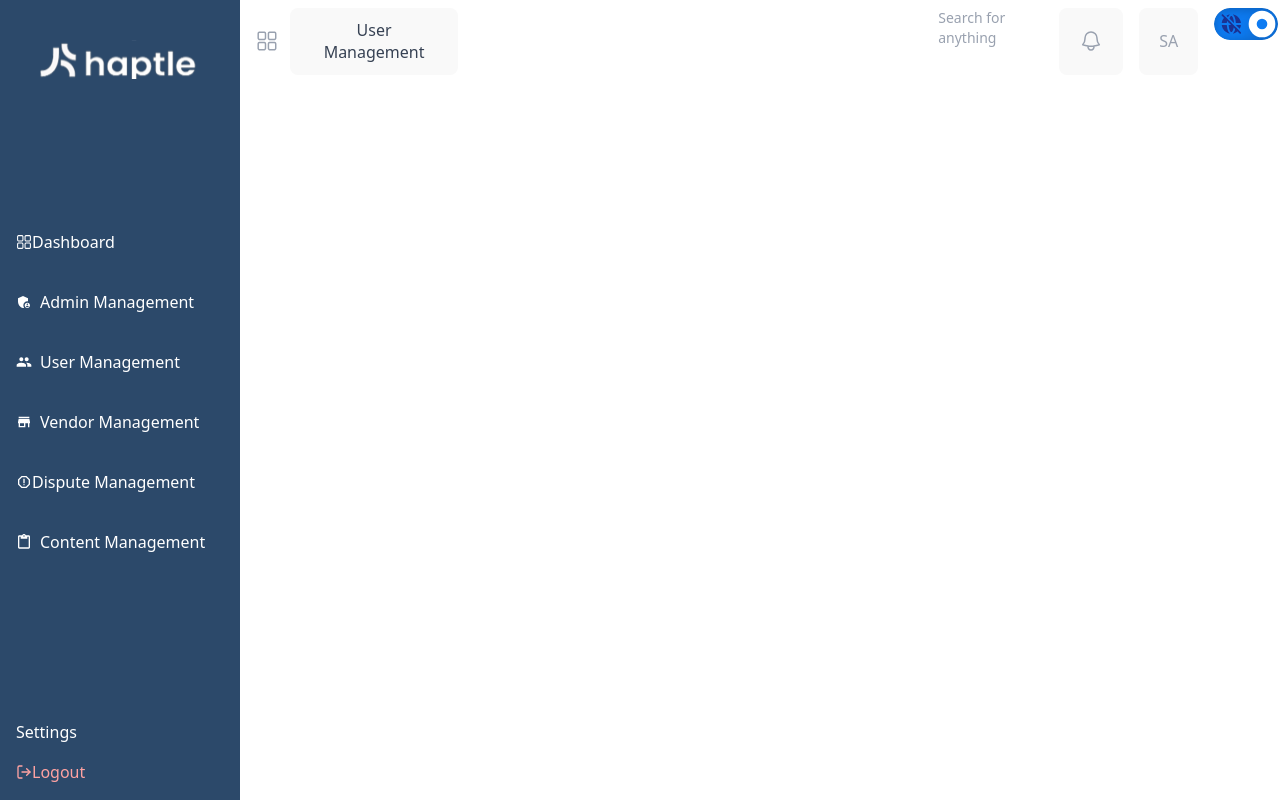
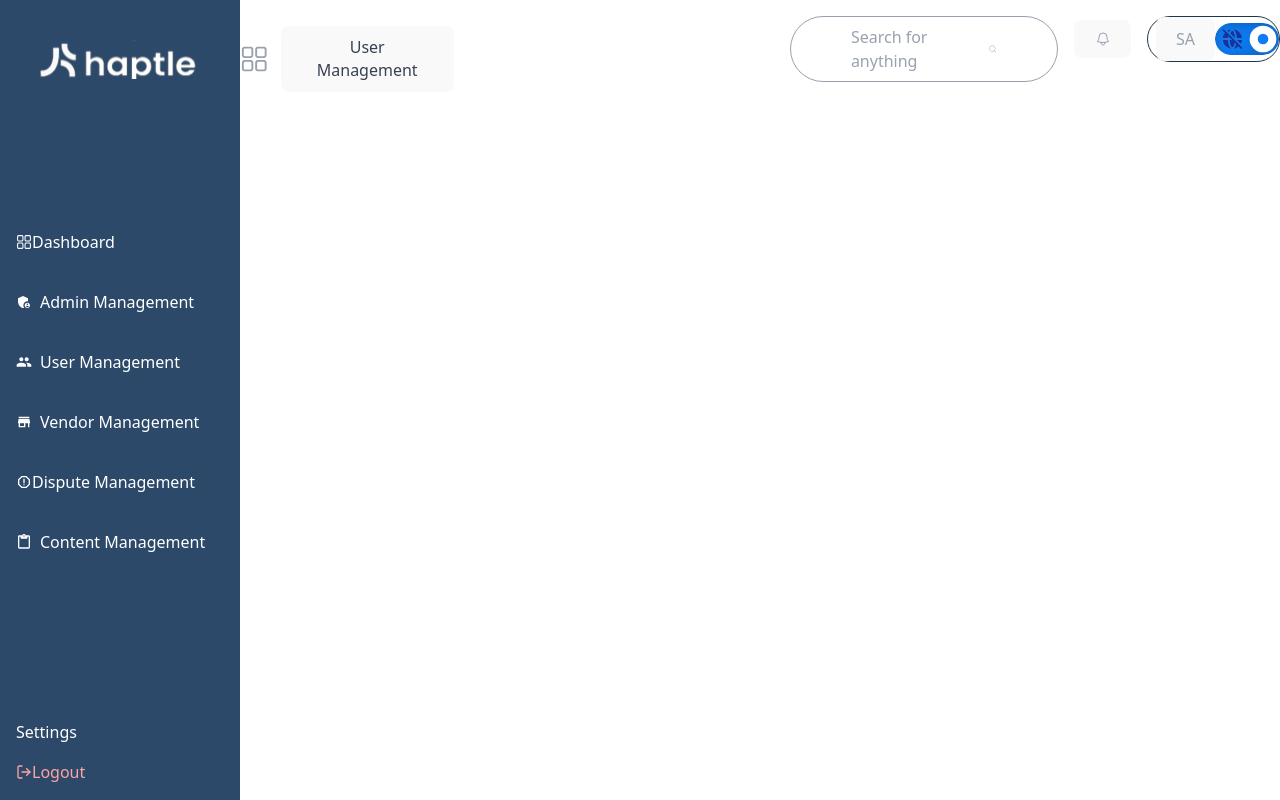
Before and after one commit to Ayomide-design/haptle-, a React (Vite) app: page / in a window 1280 px wide. Built offline with nearby package versions, Linux system fonts and the light colour scheme.

Commit message:
styling nav-bar

```diff
--- a/src/component/TopNav.jsx
+++ b/src/component/TopNav.jsx
@@ -1,33 +1,36 @@
 import React from "react";
 import { RxDashboard } from "react-icons/rx";
 import { HiOutlineBell } from "react-icons/hi2";
+import { CiSearch } from "react-icons/ci";
 
 function TopNav() {
     return (
-        <div className="w-full flex justify-betweeen px-4 py-2">
+        <div className="w-full flex justify-betweeen ">
 
-            <div className="flex items-center gap-3">
-                <RxDashboard className="text-2xl text-gray-400" />
-                <button className="text-sm font-medium text-gray-700 border">
+            <div className="flex items-center gap-3 py-3">
+                <RxDashboard className="text-3xl text-gray-400" />
+                <button className="text-sm font-medium text-gray-700">
                     User Management
                 </button>
             </div>
-            <div className="flex justify-between ml-120">
-                <div className="text-gray-400 text-sm  ">
+            {/* <CiSearch /> */}
+            <div className=" ml-80 px-4 py-4">
+                <div className=" flex items-center text-gray-400 text- sm font-normal border px-15 py-2 rounded-full ">
                     Search for anything
+                    <CiSearch size={10}/>
                 </div>
             </div>
-            <div className="flex gap-4">
+            <div className="flex items-center gap-4 mb-10 py-4">
                 <button className="text-gray-400 hover:text-blue-600">
-                    <HiOutlineBell className="text-2xl" />
+                    <HiOutlineBell/>
                 </button>
-                <button className="bg-blue-600 text-gray-400 rounded-full px-3 py-1 text-sm font-semibold">
+                <div className="flex items-center border rounded-full px-2">
+                <button className="text-gray-400 rounded-full px-3 py-1 text-sm font-semibold">
                     SA
                 </button>
+                <img src="/logo1.svg" alt="Logo" className="h-8 w-auto" />
+                </div>
 
-
-
-                <img src="/logo1.svg" alt="Logo" className="h-8 w-auto" />
             </div>
 
         </div>
```
